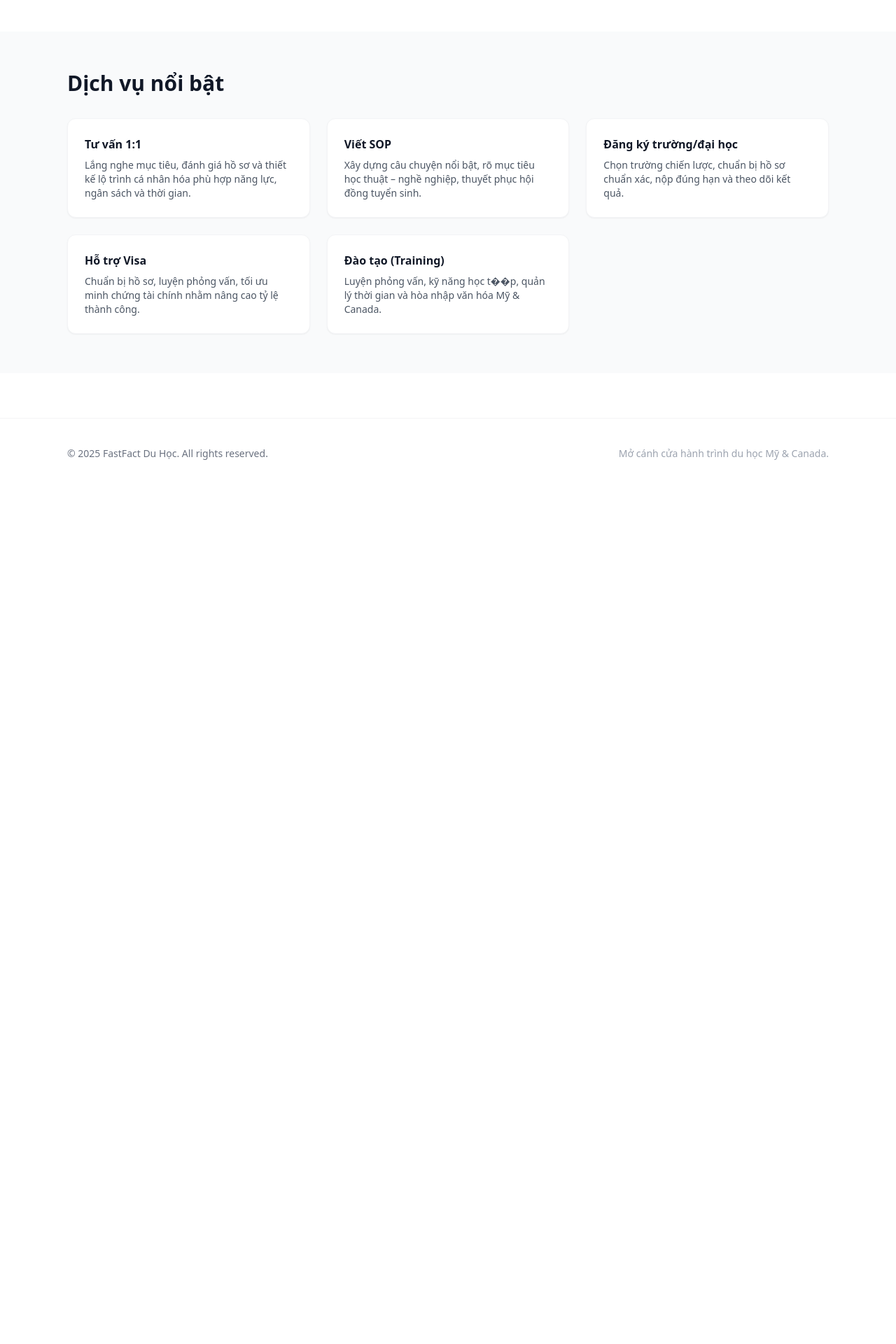
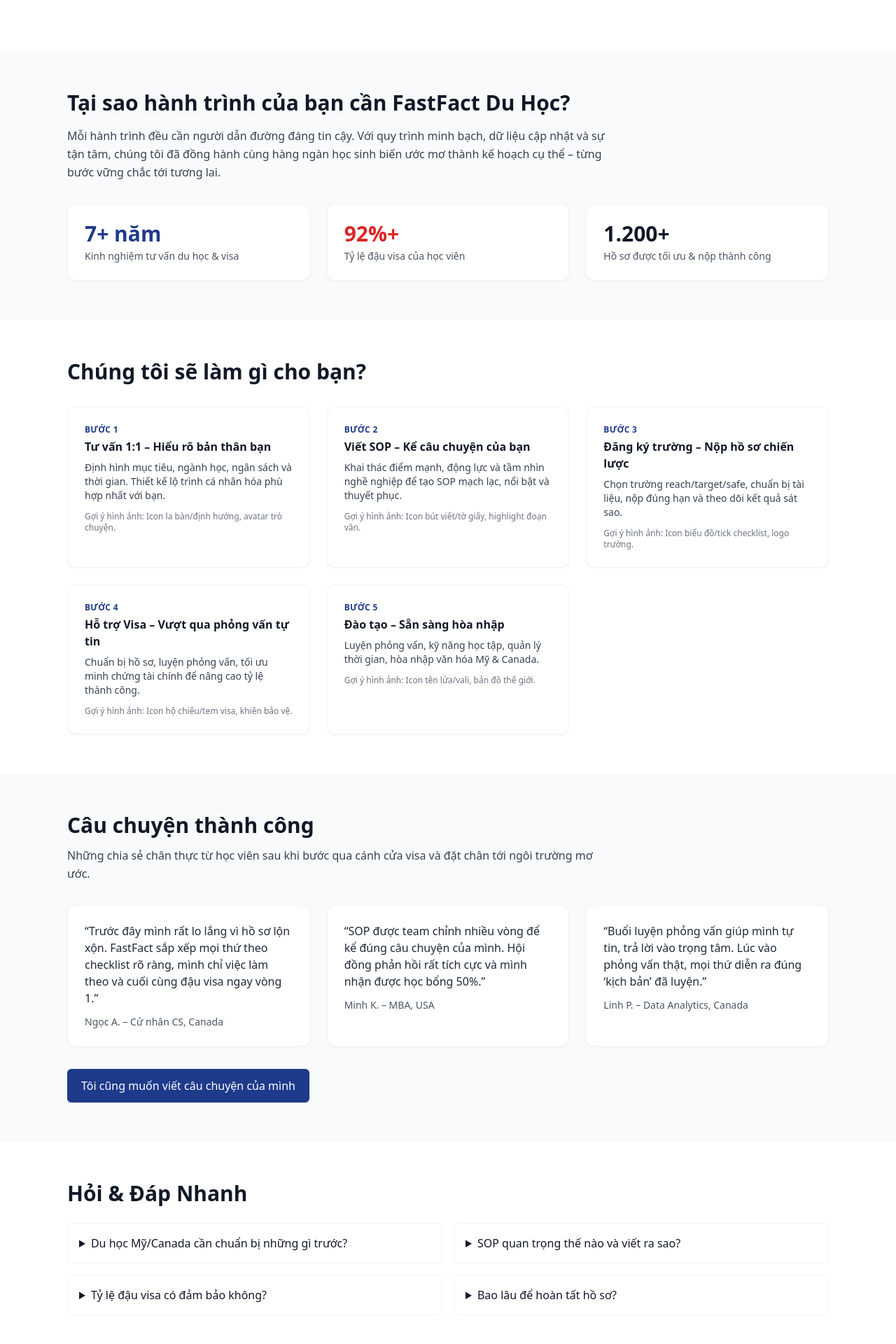
Before and after one commit to huyquochuynh008-sys/fastfactduhoc-fe, a Next.js app: page / in a window 1280 px wide. Shown: the part 540-2460 px from the top of the page at 70% size. Before the commit the page ends 1238 px from the top, so only its background shows below. Built offline with nearby package versions, Linux system fonts and the light colour scheme.

Commit message:
Rewrite Home page content per UX/marketing brief
cgen-5df7592e17f4401c9a4c411e3e5858b4

```diff
--- a/pages/index.tsx
+++ b/pages/index.tsx
@@ -6,46 +6,135 @@ export default function HomePage() {
     <>
       <Head>
         <title>Trang chủ – FastFact Du Học</title>
+        <meta name="description" content="Tư vấn du học Mỹ & Canada, hỗ trợ visa, viết SOP, đăng ký trường, đào tạo kỹ năng. Đồng hành 1:1 biến bối rối thành lộ trình rõ ràng." />
       </Head>
+
+      {/* Hero */}
       <section className="section-wrapper py-16 sm:py-24">
         <div className="max-w-3xl">
-          <h1 className="text-3xl sm:text-5xl font-bold text-gray-900">
-            Mở cánh cửa du học – Đồng hành trên hành trình chạm tới tương lai tại <span className="text-brandBlue">Mỹ</span> & <span className="text-brandRed">Canada</span>
+          <p className="text-sm font-medium text-brandBlue">Bắt đầu hành trình của bạn</p>
+          <h1 className="mt-2 text-3xl sm:text-5xl font-bold text-gray-900">
+            Khởi hành hôm nay, chạm tới tương lai – Cánh cửa du học <span className="text-brandBlue">Mỹ</span> & <span className="text-brandRed">Canada</span> đang mở
           </h1>
           <p className="mt-6 body-copy">
-            Chúng tôi là đối tác tin cậy của phụ huynh và học sinh trên con đường chinh phục giấc mơ du học. Với tông xanh lam – đỏ của khát vọng và cơ hội, chúng tôi xây lộ trình rõ ràng, tối ưu hồ sơ và dẫn dắt bạn vượt qua mọi “cánh cửa” tuyển sinh và visa với sự tận tâm, minh bạch và chuyên nghiệp.
+            Bối rối chọn ngành, sợ trượt visa, ngập trong thông tin? Chúng tôi biến lo lắng thành một lộ trình rõ ràng, có chuyên gia đồng hành 1:1 từ định hướng đến nhập học – để bạn tự tin tiến bước trên con đường mới.
           </p>
-          <div className="mt-8 flex items-center gap-4">
-            <Link href="/contact" className="primary-cta">Đăng ký tư vấn miễn phí</Link>
-            <Link href="/services" className="secondary-cta">Xem dịch vụ</Link>
+          <div className="mt-8 flex flex-wrap items-center gap-4">
+            <Link href="/contact" className="primary-cta">Bắt đầu hành trình</Link>
+            <Link href="#stories" className="secondary-cta">Khám phá câu chuyện thành công</Link>
           </div>
         </div>
       </section>
 
+      {/* Why Us */}
       <section className="bg-gray-50 py-14">
         <div className="section-wrapper">
-          <h2 className="text-2xl sm:text-3xl font-semibold text-gray-900">Dịch vụ nổi bật</h2>
-          <div className="mt-8 grid sm:grid-cols-2 lg:grid-cols-3 gap-6">
+          <h2 className="text-2xl sm:text-3xl font-semibold text-gray-900">Tại sao hành trình của bạn cần FastFact Du Học?</h2>
+          <p className="mt-4 body-copy max-w-3xl">
+            Mỗi hành trình đều cần người dẫn đường đáng tin cậy. Với quy trình minh bạch, dữ liệu cập nhật và sự tận tâm, chúng tôi đã đồng hành cùng hàng ngàn học sinh biến ước mơ thành kế hoạch cụ thể – từng bước vững chắc tới tương lai.
+          </p>
+          <div className="mt-8 grid gap-6 sm:grid-cols-3">
             <div className="rounded-xl border border-gray-100 bg-white p-6 shadow-sm">
-              <h3 className="font-semibold text-gray-900">Tư vấn 1:1</h3>
-              <p className="mt-2 text-sm text-gray-600">Lắng nghe mục tiêu, đánh giá hồ sơ và thiết kế lộ trình cá nhân hóa phù hợp năng lực, ngân sách và thời gian.</p>
+              <p className="text-3xl font-bold text-brandBlue">7+ năm</p>
+              <p className="mt-1 text-sm text-gray-600">Kinh nghiệm tư vấn du học & visa</p>
             </div>
             <div className="rounded-xl border border-gray-100 bg-white p-6 shadow-sm">
-              <h3 className="font-semibold text-gray-900">Viết SOP</h3>
-              <p className="mt-2 text-sm text-gray-600">Xây dựng câu chuyện nổi bật, rõ mục tiêu học thuật – nghề nghiệp, thuyết phục hội đồng tuyển sinh.</p>
+              <p className="text-3xl font-bold text-brandRed">92%+</p>
+              <p className="mt-1 text-sm text-gray-600">Tỷ lệ đậu visa của học viên</p>
             </div>
             <div className="rounded-xl border border-gray-100 bg-white p-6 shadow-sm">
-              <h3 className="font-semibold text-gray-900">Đăng ký trường/đại học</h3>
-              <p className="mt-2 text-sm text-gray-600">Chọn trường chiến lược, chuẩn bị hồ sơ chuẩn xác, nộp đúng hạn và theo dõi kết quả.</p>
+              <p className="text-3xl font-bold text-gray-900">1.200+</p>
+              <p className="mt-1 text-sm text-gray-600">Hồ sơ được tối ưu & nộp thành công</p>
+            </div>
+          </div>
+        </div>
+      </section>
+
+      {/* Services as steps */}
+      <section className="py-14">
+        <div className="section-wrapper">
+          <h2 className="text-2xl sm:text-3xl font-semibold text-gray-900">Chúng tôi sẽ làm gì cho bạn?</h2>
+          <div className="mt-8 grid gap-6 md:grid-cols-2 lg:grid-cols-3">
+            <div className="rounded-xl border border-gray-100 bg-white p-6 shadow-sm">
+              <p className="text-xs font-semibold uppercase tracking-wide text-brandBlue">Bước 1</p>
+              <h3 className="mt-1 font-semibold text-gray-900">Tư vấn 1:1 – Hiểu rõ bản thân bạn</h3>
+              <p className="mt-2 text-sm text-gray-700">Định hình mục tiêu, ngành học, ngân sách và thời gian. Thiết kế lộ trình cá nhân hóa phù hợp nhất với bạn.</p>
+              <p className="mt-3 text-xs text-gray-500">Gợi ý hình ảnh: Icon la bàn/định hướng, avatar trò chuyện.</p>
             </div>
             <div className="rounded-xl border border-gray-100 bg-white p-6 shadow-sm">
-              <h3 className="font-semibold text-gray-900">Hỗ trợ Visa</h3>
-              <p className="mt-2 text-sm text-gray-600">Chuẩn bị hồ sơ, luyện phỏng vấn, tối ưu minh chứng tài chính nhằm nâng cao tỷ lệ thành công.</p>
+              <p className="text-xs font-semibold uppercase tracking-wide text-brandBlue">Bước 2</p>
+              <h3 className="mt-1 font-semibold text-gray-900">Viết SOP – Kể câu chuyện của bạn</h3>
+              <p className="mt-2 text-sm text-gray-700">Khai thác điểm mạnh, động lực và tầm nhìn nghề nghiệp để tạo SOP mạch lạc, nổi bật và thuyết phục.</p>
+              <p className="mt-3 text-xs text-gray-500">Gợi ý hình ảnh: Icon bút viết/tờ giấy, highlight đoạn văn.</p>
             </div>
             <div className="rounded-xl border border-gray-100 bg-white p-6 shadow-sm">
-              <h3 className="font-semibold text-gray-900">Đào tạo (Training)</h3>
-              <p className="mt-2 text-sm text-gray-600">Luyện phỏng vấn, kỹ năng học t��p, quản lý thời gian và hòa nhập văn hóa Mỹ & Canada.</p>
+              <p className="text-xs font-semibold uppercase tracking-wide text-brandBlue">Bước 3</p>
+              <h3 className="mt-1 font-semibold text-gray-900">Đăng ký trường – Nộp hồ sơ chiến lược</h3>
+              <p className="mt-2 text-sm text-gray-700">Chọn trường reach/target/safe, chuẩn bị tài liệu, nộp đúng hạn và theo dõi kết quả sát sao.</p>
+              <p className="mt-3 text-xs text-gray-500">Gợi ý hình ảnh: Icon biểu đồ/tick checklist, logo trường.</p>
             </div>
+            <div className="rounded-xl border border-gray-100 bg-white p-6 shadow-sm">
+              <p className="text-xs font-semibold uppercase tracking-wide text-brandBlue">Bước 4</p>
+              <h3 className="mt-1 font-semibold text-gray-900">Hỗ trợ Visa – Vượt qua phỏng vấn tự tin</h3>
+              <p className="mt-2 text-sm text-gray-700">Chuẩn bị hồ sơ, luyện phỏng vấn, tối ưu minh chứng tài chính để nâng cao tỷ lệ thành công.</p>
+              <p className="mt-3 text-xs text-gray-500">Gợi ý hình ảnh: Icon hộ chiếu/tem visa, khiên bảo vệ.</p>
+            </div>
+            <div className="rounded-xl border border-gray-100 bg-white p-6 shadow-sm">
+              <p className="text-xs font-semibold uppercase tracking-wide text-brandBlue">Bước 5</p>
+              <h3 className="mt-1 font-semibold text-gray-900">Đào tạo – Sẵn sàng hòa nhập</h3>
+              <p className="mt-2 text-sm text-gray-700">Luyện phỏng vấn, kỹ năng học tập, quản lý thời gian, hòa nhập văn hóa Mỹ & Canada.</p>
+              <p className="mt-3 text-xs text-gray-500">Gợi ý hình ảnh: Icon tên lửa/vali, bản đồ thế giới.</p>
+            </div>
+          </div>
+        </div>
+      </section>
+
+      {/* Testimonials */}
+      <section id="stories" className="bg-gray-50 py-14">
+        <div className="section-wrapper">
+          <h2 className="text-2xl sm:text-3xl font-semibold text-gray-900">Câu chuyện thành công</h2>
+          <p className="mt-3 body-copy max-w-3xl">Những chia sẻ chân thực từ học viên sau khi bước qua cánh cửa visa và đặt chân tới ngôi trường mơ ước.</p>
+          <div className="mt-8 grid gap-6 md:grid-cols-3">
+            <figure className="rounded-xl border border-gray-100 bg-white p-6 shadow-sm">
+              <blockquote className="text-gray-800">“Trước đây mình rất lo lắng vì hồ sơ lộn xộn. FastFact sắp xếp mọi thứ theo checklist rõ ràng, mình chỉ việc làm theo và cuối cùng đậu visa ngay vòng 1.”</blockquote>
+              <figcaption className="mt-3 text-sm text-gray-600">Ngọc A. – Cử nhân CS, Canada</figcaption>
+            </figure>
+            <figure className="rounded-xl border border-gray-100 bg-white p-6 shadow-sm">
+              <blockquote className="text-gray-800">“SOP được team chỉnh nhiều vòng để kể đúng câu chuyện của mình. Hội đồng phản hồi rất tích cực và mình nhận được học bổng 50%.”</blockquote>
+              <figcaption className="mt-3 text-sm text-gray-600">Minh K. – MBA, USA</figcaption>
+            </figure>
+            <figure className="rounded-xl border border-gray-100 bg-white p-6 shadow-sm">
+              <blockquote className="text-gray-800">“Buổi luyện phỏng vấn giúp mình tự tin, trả lời vào trọng tâm. Lúc vào phỏng vấn thật, mọi thứ diễn ra đúng ‘kịch bản’ đã luyện.”</blockquote>
+              <figcaption className="mt-3 text-sm text-gray-600">Linh P. – Data Analytics, Canada</figcaption>
+            </figure>
+          </div>
+          <div className="mt-8">
+            <Link href="/contact" className="primary-cta">Tôi cũng muốn viết câu chuyện của mình</Link>
+          </div>
+        </div>
+      </section>
+
+      {/* FAQs */}
+      <section className="py-14">
+        <div className="section-wrapper">
+          <h2 className="text-2xl sm:text-3xl font-semibold text-gray-900">Hỏi &amp; Đáp Nhanh</h2>
+          <div className="mt-6 grid gap-4 md:grid-cols-2">
+            <details className="rounded-lg border border-gray-100 bg-white p-4 open:shadow-sm">
+              <summary className="cursor-pointer select-none font-medium text-gray-900">Du học Mỹ/Canada cần chuẩn bị những gì trước?</summary>
+              <p className="mt-2 text-sm text-gray-700">Xác định mục tiêu ngành – trường – ngân sách, kiểm tra yêu cầu tiếng Anh/điểm số, chuẩn bị giấy tờ học thuật và tài chính. Chúng tôi sẽ lập checklist theo hồ sơ của bạn.</p>
+            </details>
+            <details className="rounded-lg border border-gray-100 bg-white p-4 open:shadow-sm">
+              <summary className="cursor-pointer select-none font-medium text-gray-900">SOP quan trọng thế nào và viết ra sao?</summary>
+              <p className="mt-2 text-sm text-gray-700">SOP giúp thể hiện động lực, năng lực và kế hoạch tương lai. Chúng tôi đồng hành từ dàn ý đến chỉnh sửa nhiều vòng để câu chuyện của bạn nổi bật, nhất quán với hồ sơ.</p>
+            </details>
+            <details className="rounded-lg border border-gray-100 bg-white p-4 open:shadow-sm">
+              <summary className="cursor-pointer select-none font-medium text-gray-900">Tỷ lệ đậu visa có đảm bảo không?</summary>
+              <p className="mt-2 text-sm text-gray-700">Không ai có thể đảm bảo 100%. Chúng tôi tập trung chuẩn bị hồ sơ trung thực, logic và luyện phỏng vấn kỹ lưỡng để tối đa hóa khả năng thành công.</p>
+            </details>
+            <details className="rounded-lg border border-gray-100 bg-white p-4 open:shadow-sm">
+              <summary className="cursor-pointer select-none font-medium text-gray-900">Bao lâu để hoàn tất hồ sơ?</summary>
+              <p className="mt-2 text-sm text-gray-700">Tùy chương trình và thời điểm, trung bình 6–12 tuần cho chuẩn bị và nộp. Chúng tôi sẽ đưa timeline chi tiết theo từng bước để bạn chủ động.</p>
+            </details>
           </div>
         </div>
       </section>
```
